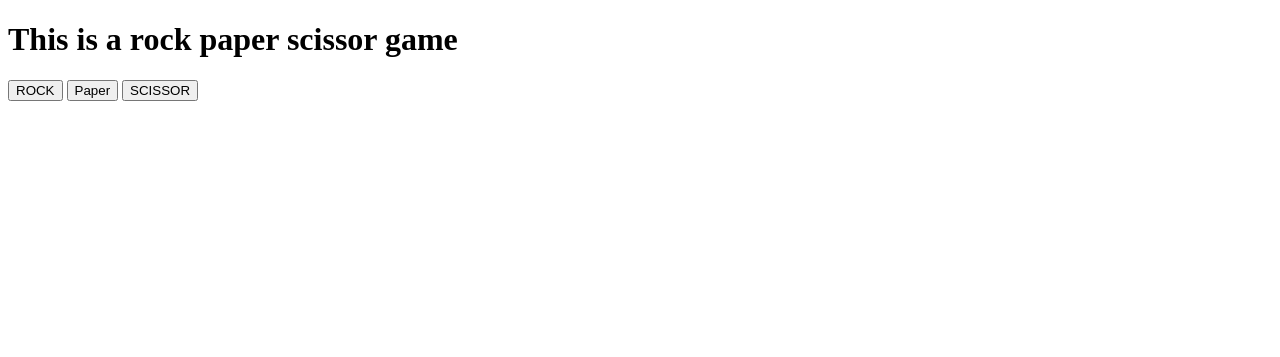
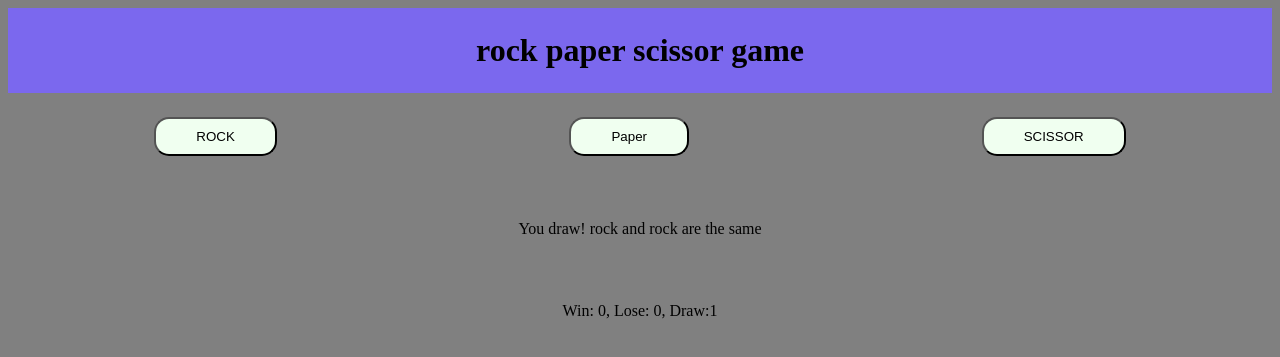
Before and after one commit to gabecpf97/rock_paper_scissor, a plain HTML site: page index.html in a window 1280 px wide. Both pictures are taken after a click on the button "ROCK". Drawn offline with Linux system fonts and the light colour scheme.

Commit message:
added ui and style flie for some basic css changes, this game can now play until the user has win five time then it reset

```diff
--- a/index.html
+++ b/index.html
@@ -5,14 +5,20 @@
     <meta http-equiv="X-UA-Compatible" content="IE=edge">
     <meta name="viewport" content="width=device-width, initial-scale=1.0">
     <script src="./model.js" defer></script>
+    <link rel="stylesheet" href="style.css">
     <title>Rock Paper Scissor</title>
 </head>
 <body>
-    <h1>This is a rock paper scissor game</h1>
-    <div class="play button">
-        <button class="r_butt">ROCK</button>
-        <button class="p_butt">Paper</button>
-        <button class="s_butt">SCISSOR</button>
+    <h1>rock paper scissor game</h1>
+    <div class="play">
+        <button class="rock">ROCK</button>
+        <button class="paper">Paper</button>
+        <button class="scissor">SCISSOR</button>
+    </div>
+    <div class="display">
+        <p class="text"></p>
+        <p class="result"></p>
+        <p class="fin"></p>
     </div>
 </body>
 </html>
--- a/model.js
+++ b/model.js
@@ -11,16 +11,16 @@
  * @returns the choice of the computer in String
  */
 function computerPlay() {
-    let randomNum = Math.floor(Math.random() * 10 + 1) % 3
+    let randomNum = Math.floor(Math.random() * 10 + 1) % 3;
     switch (randomNum) {
         case 0:
-            return "rock"
+            return "rock";
 
         case 1:
-            return "paper"
+            return "paper";
 
         case 2:
-            return "scissor"
+            return "scissor";
     }
 }
 
@@ -32,7 +32,7 @@ function computerPlay() {
  */
 function playOnce(player_choice, computer_choice){
     return getStatement(getResult(player_choice, computer_choice),
-            player_choice, computer_choice)
+            player_choice, computer_choice);
 }
 
 /**
@@ -43,41 +43,41 @@ function playOnce(player_choice, computer_choice){
  * @returns the result of the game in String
  */
 function getResult(player_choice, computer_choice) {
-    player_choice = player_choice.toLowerCase()
-    let result = ""
+    player_choice = player_choice.toLowerCase();
+    let result = "";
     switch (player_choice) {
         case "rock":
             if (computer_choice == "rock")
-                result = "draw"
+                result = "draw";
             else if (computer_choice == "paper")
-                result = "lose"
+                result = "lose";
 
             else
-                result = "win"
-            break
+                result = "win";
+            break;
 
         case "paper":
             if (computer_choice == "rock")
-                result = "win"
+                result = "win";
             else if (computer_choice == "paper")
-                result = "draw"
+                result = "draw";
 
             else
-                result = "lose"
-            break
+                result = "lose";
+            break;
 
         case "scissor":
             if (computer_choice == "rock")
-                result = "lose"
+                result = "lose";
             else if (computer_choice == "paper")
-                result = "win"
+                result = "win";
 
             else
-                result = "draw"
-            break
+                result = "draw";
+            break;
 
         default:
-            return "Please enter rock/paper/scissor only"
+            return "Please enter rock/paper/scissor only";
     }
     return result;
 }
@@ -92,13 +92,13 @@ function getResult(player_choice, computer_choice) {
 function getStatement(result, player_choice, computer_choice) {
     switch (result) {
         case "win":
-            return `You win! ${player_choice} beat ${computer_choice}`
+            return `You win! ${player_choice} beat ${computer_choice}`;
 
         case "lose":
-            return `You lose! ${computer_choice} beat ${player_choice}`
+            return `You lose! ${computer_choice} beat ${player_choice}`;
 
         case "draw":
-            return `You draw! ${player_choice} and ${computer_choice} are the same`
+            return `You draw! ${player_choice} and ${computer_choice} are the same`;
     }
 }
 
@@ -107,18 +107,14 @@ function getStatement(result, player_choice, computer_choice) {
  * and the final result of the game
  * Takes no aragument
 */
-// function game() {
-//     let round_result = ""
-//     let final_result = []
-//     for (let i = 0; i < 5; i++) {
-//         let cChoice = computerPlay();
-//         let pChoice = prompt("Enter rock/paper/scissor", "a")
-//         round_result = playOnce(pChoice, cChoice)
-//         final_result.push(getResult(pChoice, cChoice))
-//         console.log(round_result)
-//     }
-//     console.log(getScore(final_result))
-// }
+function game(player_choice) {
+    let round_result = "";
+    let final_result = "";
+    let cChoice = computerPlay();
+    round_result = playOnce(player_choice, cChoice);
+    final_result = getResult(player_choice, cChoice);
+    return [round_result, final_result];
+}
 
 /**
  * Helper function that get the final score of the 5 games and reutrn
@@ -127,39 +123,61 @@ function getStatement(result, player_choice, computer_choice) {
  * @returns String of final result statement
  */
 function getScore(final_result){
-    let result = 0
+    let result = 0;
     for (let i = 0; i < final_result.length; i++){
         switch (final_result[i]) {
             case "win":
-                result++
+                result++;
                 break;
 
             case "lose":
-                result--
+                result--;
                 break;
         }
     }
     if (result > 0)
-        return "The final winner is you! Congradulation!"
+        return "The final winner is you! Congradulation!";
     else if (result < 0)
-        return "The final winner is computer, lets try again"
+        return "The final winner is computer, lets try again";
     else
-        return "The final result are draw, lets try again"
+        return "The final result are draw, lets try again";
 }
 
+const butts = document.querySelectorAll('button');
+const display_text = document.querySelector('.text');
+const display_result = document.querySelector('.result');
+const display_fin = document.querySelector('.fin');
 
-const rock_butt = document.querySelector(".r_butt");
-const paper_butt = document.querySelector(".p_butt");
-const scissor_butt = document.querySelector(".s_butt");
+let cnt = [0, 0, 0];
 
-rock_butt.addEventListener('click', () => {
-    console.log(playOnce('rock', computerPlay()));
+butts.forEach(butt => {
+    butt.addEventListener('click', (e) => {
+        let result = game(e.target.className);
+        display_text.textContent=  result[0];
+        display_result.textContent = showCurScore(result[1]);
+        if (cnt[0] >= 5){
+            display_fin.textContent =
+                "You have win 5 times, the game will reset now";
+            cnt = [0, 0, 0];
+        } else {
+            display_fin.textContent = "";
+        }
+    });
 });
 
-paper_butt.addEventListener('click', () => {
-    console.log(playOnce('paper', computerPlay()));
-});
+function showCurScore(result) {
+    switch (result){
+        case 'win':
+            cnt[0]++;
+            break;
 
-scissor_butt.addEventListener('click', () => {
-    console.log(playOnce('scissor', computerPlay()));
-});
+        case 'lose':
+            cnt[1]++;
+            break;
+
+        case 'draw':
+            cnt[2]++;
+            break;
+    }
+    return `Win: ${cnt[0]}, Lose: ${cnt[1]}, Draw:${cnt[2]}`;
+}
--- /dev/null
+++ b/style.css
@@ -0,0 +1,30 @@
+body {
+    background-color: gray;
+}
+
+h1 {
+    text-align: center;
+    background-color: mediumslateblue;
+    margin: 0px;
+    padding: 24px;
+}
+
+.play {
+    display: flex;
+    justify-content: space-around;
+    padding: 24px 0px;
+}
+
+button {
+    padding: 10px 40px;
+    border-radius: 15px;
+    background-color: honeydew;
+}
+
+.display {
+    text-align: center;
+}
+
+.display p {
+    padding: 24px;
+}
```
